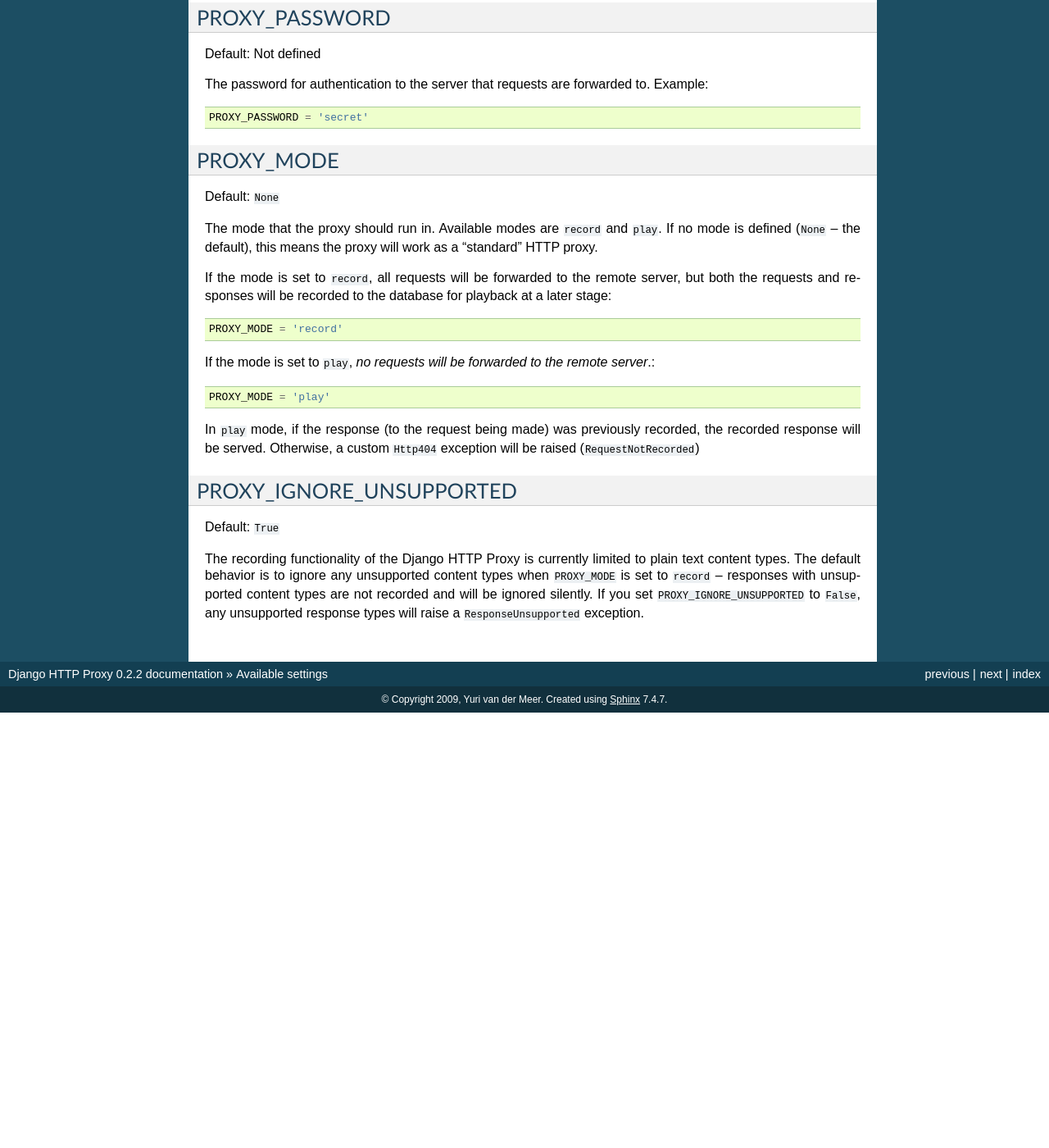
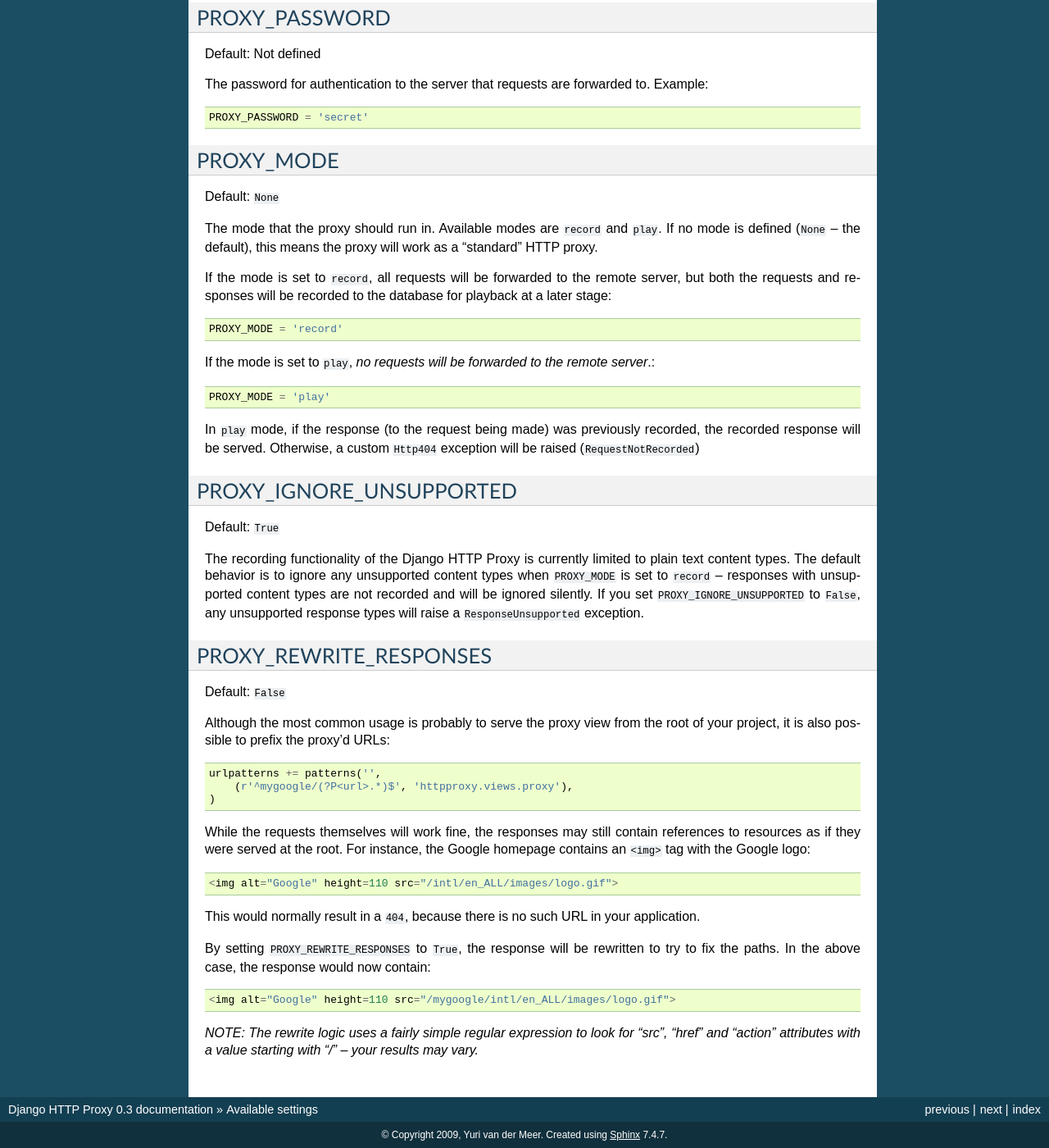
Before and after one commit to yvandermeer/django-http-proxy, a Sphinx documentation site: the page built from docs/settings.txt, in a window 1280 px wide and 1400 px high, scrolled down 718 px. Shown: the whole window at 82% size. Built offline with Sphinx 7.4.7, drawn with Linux system fonts in a browser that asks for light colours; before the commit the page ends 1587 px from its top, so only the background shows below that; some of the changed text lies outside the part shown.

Commit message:
Renamed PROXY_REWRITE_RESPONSE setting to PROXY_REWRITE_RESPONSES and updated documentation.

```diff
--- a/docs/conf.py
+++ b/docs/conf.py
@@ -45,9 +45,9 @@ copyright = u'2009, Yuri van der Meer'
 # built documents.
 #
 # The short X.Y version.
-version = '0.2'
+version = '0.3'
 # The full version, including alpha/beta/rc tags.
-release = '0.2.2'
+release = '0.3'
 
 # The language for content autogenerated by Sphinx. Refer to documentation
 # for a list of supported languages.
--- a/docs/settings.txt
+++ b/docs/settings.txt
@@ -74,3 +74,32 @@ content types when ``PROXY_MODE`` is set to ``record`` – responses with
 unsupported content types are not recorded and will be ignored silently. If
 you set ``PROXY_IGNORE_UNSUPPORTED`` to ``False``, any unsupported response
 types will raise a ``ResponseUnsupported`` exception.
+
+PROXY_REWRITE_RESPONSES
+-----------------------
+Default: ``False``
+
+Although the most common usage is probably to serve the proxy view from the
+root of your project, it is also possible to prefix the proxy'd URLs::
+
+    urlpatterns += patterns('',
+        (r'^mygoogle/(?P<url>.*)$', 'httpproxy.views.proxy'),
+    )
+
+While the requests themselves will work fine, the responses may still contain
+references to resources as if they were served at the root. For instance, the
+Google homepage contains an ``<img>`` tag with the Google logo::
+
+    <img alt="Google" height=110 src="/intl/en_ALL/images/logo.gif">
+
+This would normally result in a ``404``, because there is no such URL in your
+application.
+
+By setting ``PROXY_REWRITE_RESPONSES`` to ``True``, the response will be
+rewritten to try to fix the paths. In the above case, the response would now contain::
+
+    <img alt="Google" height=110 src="/mygoogle/intl/en_ALL/images/logo.gif">
+
+*NOTE: The rewrite logic uses a fairly simple regular expression to look for
+"src", "href" and "action" attributes with a value starting with "/" – your
+results may vary.*
```
Also changed, not shown: docs/changes.txt (+5 -2 lines), 2 other files.
